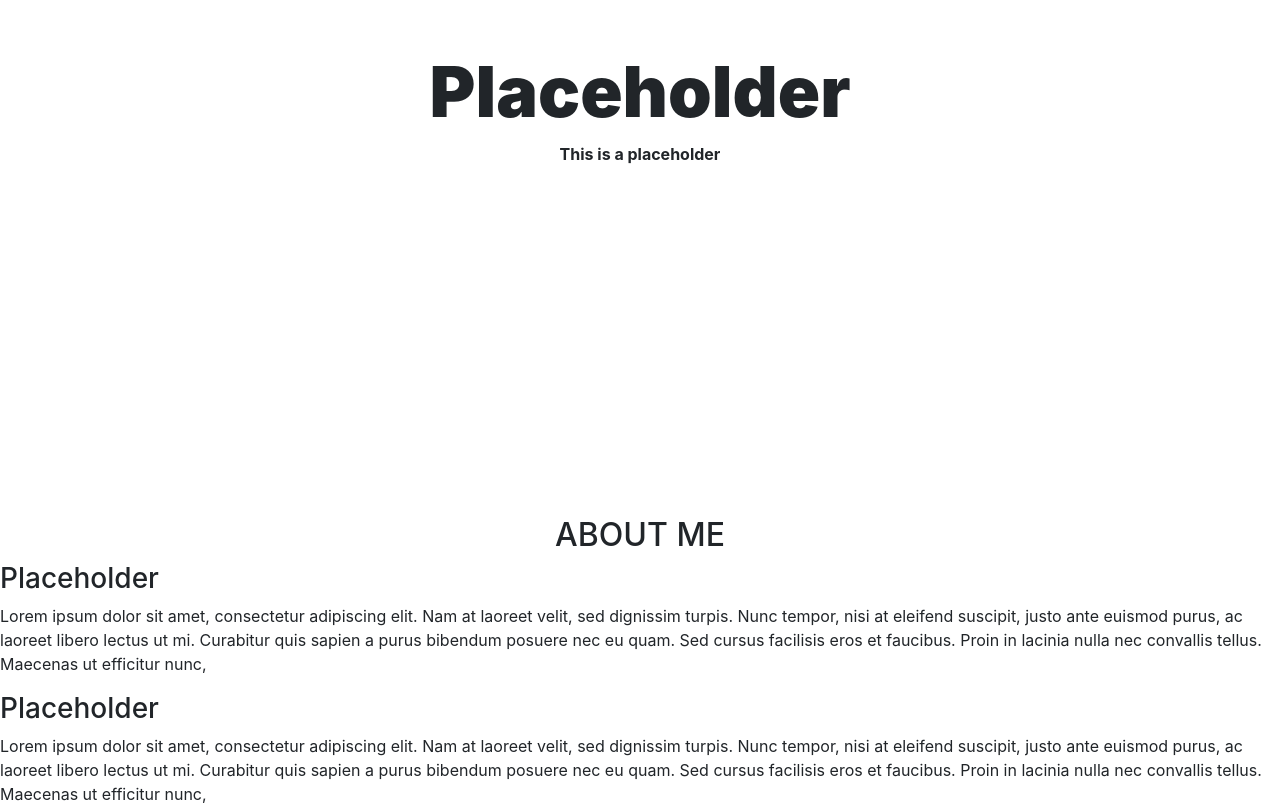
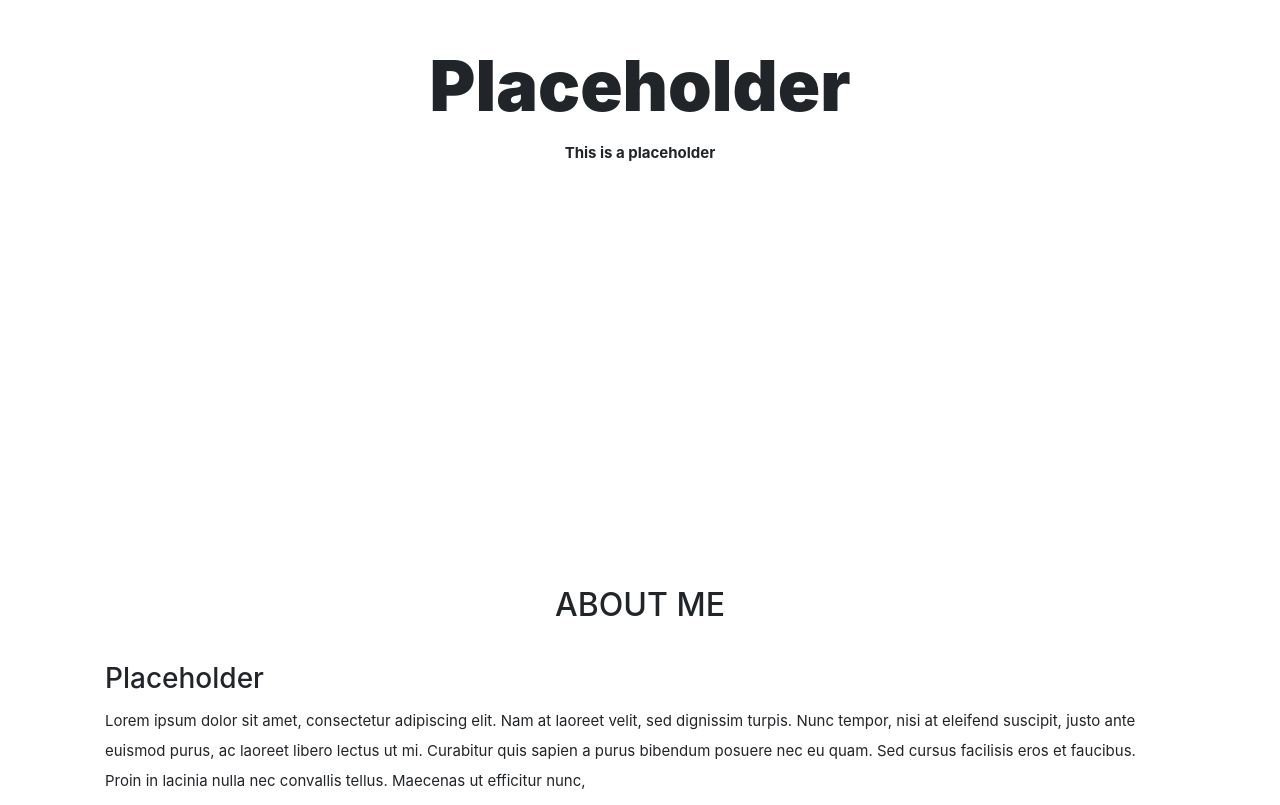
Before and after one commit to KeKam/portfolio-site, a Gatsby app: page / in a window 1280 px wide. Shown: the part 340-1145 px from the top of the page. Built offline with nearby package versions, Linux system fonts and the light colour scheme.

Commit message:
Add some general styling

```diff
--- a/src/components/About/About.js
+++ b/src/components/About/About.js
@@ -2,9 +2,9 @@ import React from 'react';
 
 const About = () => {
   return (
-    <section>
+    <section id='about' className='section'>
       <h2 className='text-center'>ABOUT ME</h2>
-      <div>
+      <div className='section-content'>
         <h3>Placeholder</h3>
         <p>
           Lorem ipsum dolor sit amet, consectetur adipiscing elit.
--- /dev/null
+++ b/src/pages/index.css
@@ -0,0 +1,28 @@
+body {
+  width: 100%;
+  height: 100vh;
+  margin: 0;
+  padding: 0;
+  background-color: white;
+}
+
+p {
+  font-size: 15px;
+  margin-top: 10px;
+  margin-bottom: 20px;
+  line-height: 2em;
+}
+
+.section {
+  padding-top: 70px;
+  padding-bottom: 70px;
+}
+
+.section-content {
+  width: 100%;
+  max-width: 1100px;
+  margin: auto;
+  padding-top: 30px;
+  padding-left: 15px;
+  padding-right: 15px;
+}
--- a/src/pages/index.js
+++ b/src/pages/index.js
@@ -3,6 +3,7 @@ import About from '../components/About/About';
 import Banner from '../components/Banner/Banner';
 import Navigation from '../components/Navigation/Navigation';
 import 'bootstrap/dist/css/bootstrap.css';
+import './index.css';
 
 const HomePage = () => {
   return (
```
